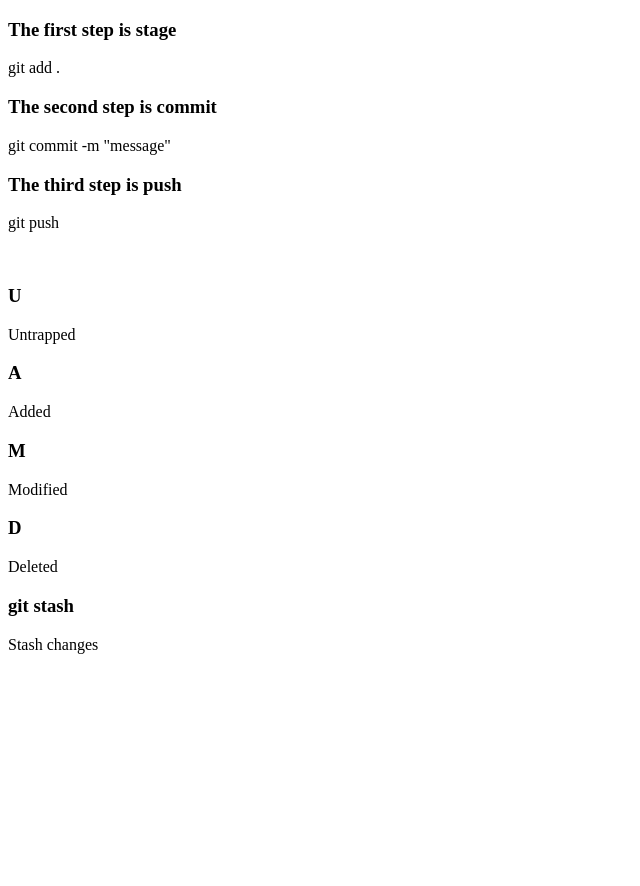
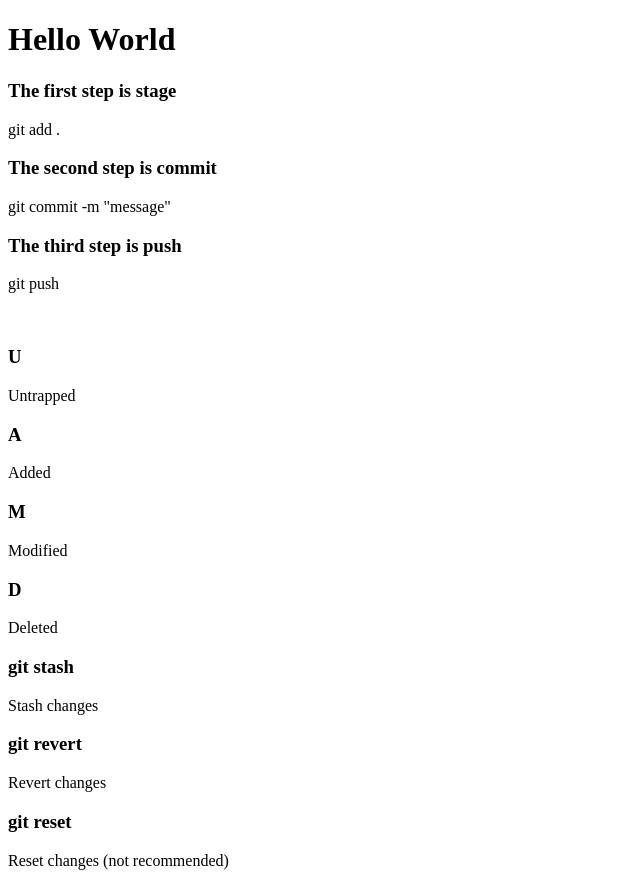
Before and after one commit to VitoHermes/git_practice, a plain HTML site: page index.html in a window 1280 px wide. Shown: the whole page, without its empty margins (0-640 px from the left). Before the commit the page ends 800 px from the top, so only its background shows below. Drawn offline with Linux system fonts and the light colour scheme.

Commit message:
change html

```diff
--- a/index.html
+++ b/index.html
@@ -6,6 +6,7 @@
     <title>Git Basics</title>
 </head>
 <body>
+    <h1>Hello World</h1>
     <h3>The first step  is stage</h3>
     <p>git add .</p>
     <h3>The second step is commit</h3>
@@ -23,5 +24,9 @@
     <p>Deleted</p>
     <h3>git stash</h3>
     <p>Stash changes</p>
+    <h3>git revert</h3>
+    <p>Revert changes</p>
+    <h3>git reset</h3>
+    <p>Reset changes  (not recommended)</p>
 </body>
 </html>
```
